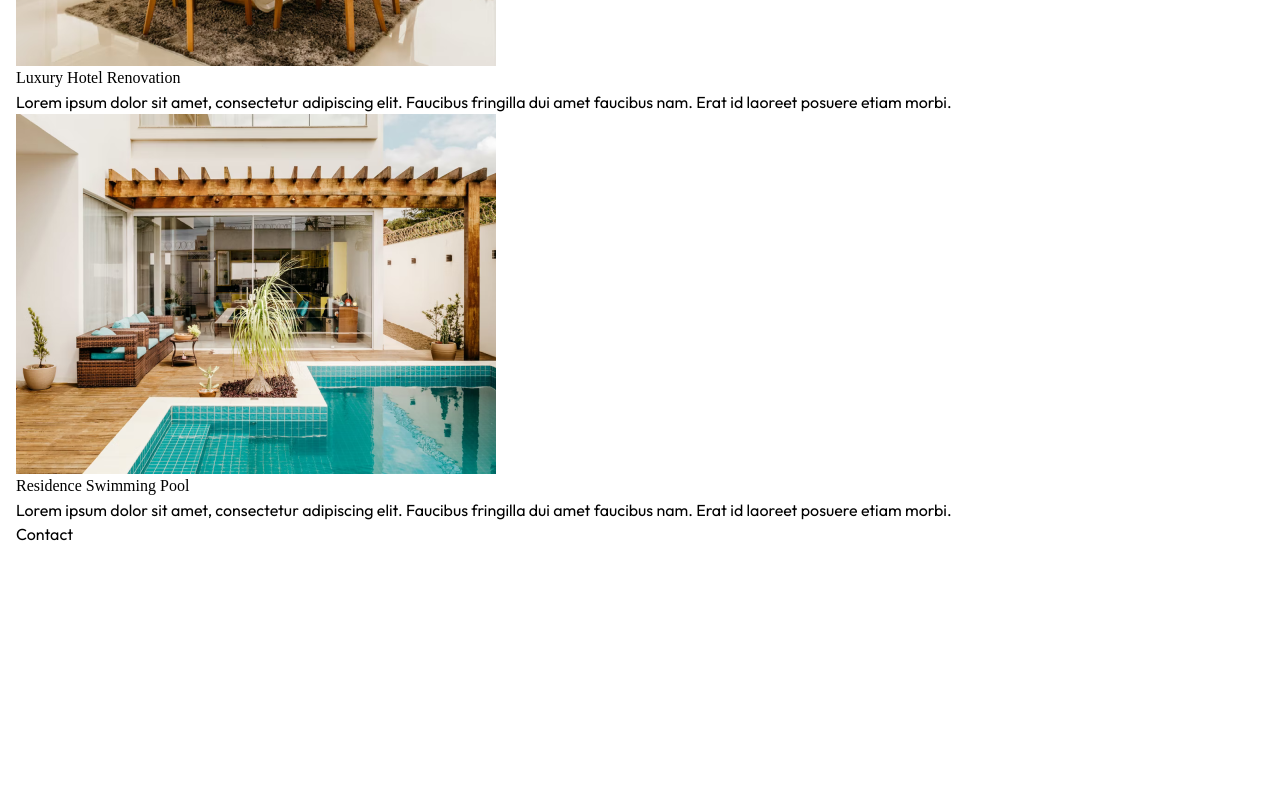
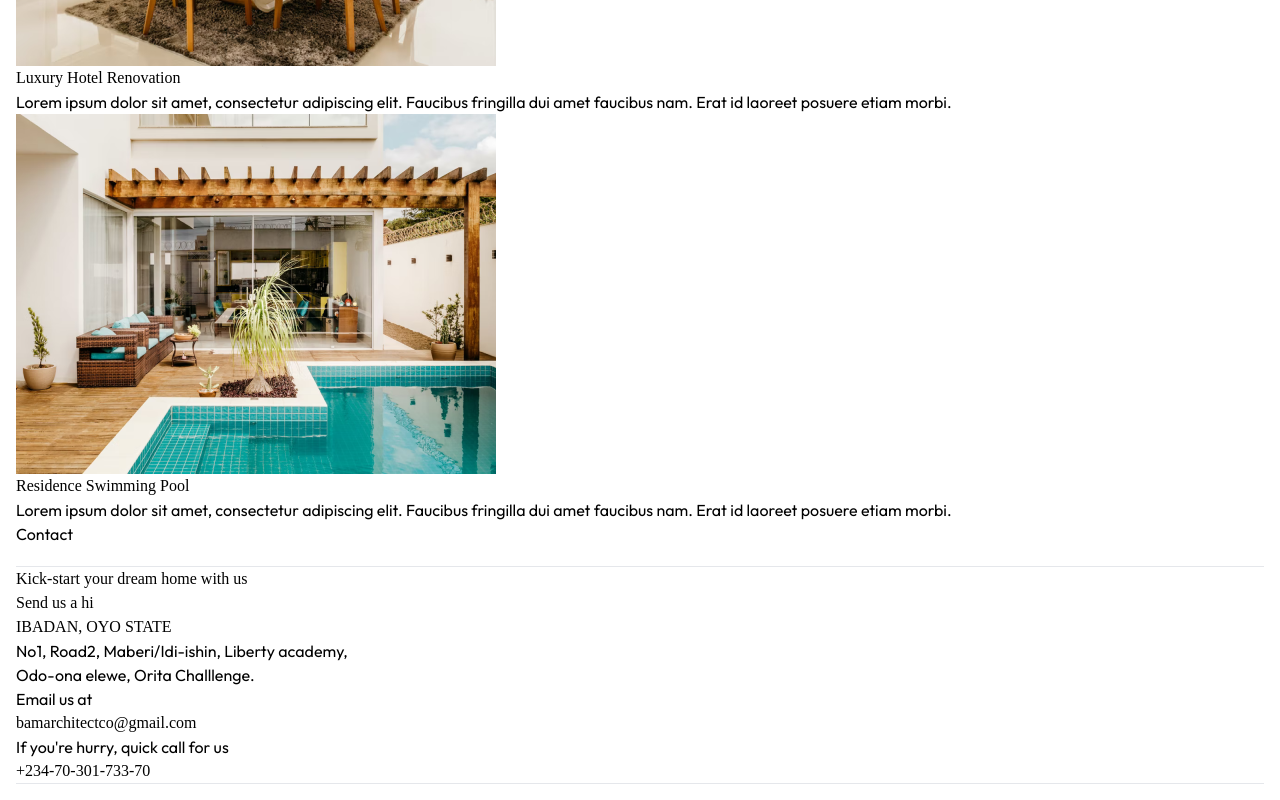
Before and after one commit to Aisha-zen/BAM, a React (Vite) app: page / in a window 1280 px wide. Shown: the part 5475-6275 px from the top of the page. Before the commit the page ends 6057 px from the top, so only its background shows below. Built offline with nearby package versions, Linux system fonts and the light colour scheme; the HTML template or start-up script is replaced by a standard one; a web font is replaced by a local one.

Commit message:
contact section

```diff
--- a/src/App.jsx
+++ b/src/App.jsx
@@ -4,6 +4,7 @@ import Hero from './Hero.jsx'
 import About from './About.jsx'
 import Services from './Services.jsx'
 import Works from './Works.jsx'
+import Contact from './Contact.jsx'
 import { Route, Routes } from 'react-router-dom'
 
 function App() {
@@ -15,13 +16,15 @@ function App() {
         <Route path='/' element={<home/>}/>
         <Route path='/About' element={<About />}/>
         <Route path='/Services' element={<Services/>}/>
-        <Route path='/Works' element={<Works/>}/>
+        <Route path='/Works' element={<Works />} />
+        <Route path='/Contact' element={<Contact/>}/>
 
       </Routes>
       <Hero />
       <About />
       <Services />
       <Works />
+      <Contact />
 
 
     </>
--- /dev/null
+++ b/src/Contact.jsx
@@ -0,0 +1,40 @@
+import React from 'react'
+import './App.css'
+
+function Contact() {
+  return (
+      <>
+          <div className='w-full py-10'>
+              <div className='w-[95%] mx-auto flex lg:flex-row flex-col justify-between gap-5 pb-10'>
+                  <div className='lg:w-[34%] w-full'>
+                      <h1 className='lg:text-4xl text-3xl  font-normal head '>Kick-start your dream home with us</h1>
+                      <h2 className=' lg:text-3xl text-2xl italic text-[#94D82D]   font-normal head'> Send us a hi</h2>
+                  </div>
+                  <div className='flex flex-col gap-5'>
+                      <div className='flex flex-col gap-3'>
+                          <p className='head lg:text-3xl text-2xl font-normal'>IBADAN, OYO STATE</p>
+                          <p className='lg:text-[1rem] text-[.9rem] font-light'>No1, Road2, Maberi/Idi-ishin, Liberty academy, <br/>Odo-ona elewe, Orita Challlenge.</p>
+                      </div>
+                      <div  className='flex flex-col gap-3'>
+                          <p className='lg:text-[1.2rem] text-2xl font-light'>Email us at</p>
+                          <p className='head text-[#94D82D] text-2xl  lg:text-3xl font-normal'>bamarchitectco@gmail.com</p>
+                      </div>
+                      <div  className='flex flex-col gap-3'>
+                          <p className='lg:text-[1.2rem] text-xl font-light'>If you're hurry, quick call for us</p>
+                          <p className='head text-[#94D82D] text-2xl  lg:text-3xl font-normal'>+234-70-301-733-70</p>
+                      </div>
+                  </div>
+                  <hr/>
+              </div>
+          </div>
+
+
+
+
+
+
+      </>
+  )
+}
+
+export default Contact
--- a/src/Works.jsx
+++ b/src/Works.jsx
@@ -8,7 +8,7 @@ import go from '../public/go.svg'
 function Works() {
   return (
     <>
-      <div className='w-full pt-10'>
+      <div className='w-full pt-10 '>
         <div className='w-[95%] mx-auto'>
           <div className='flex flex-col'>
             <div className='flex items-center gap-3 text-[#94D82D] '>
@@ -16,7 +16,7 @@ function Works() {
               <p>Our recent works</p>
             </div>
             <div className='lg:w-[40%] w-full lg:pb-0 pb-5'>
-              <h1 className='text-4xl  font-normal head '>Some of our crafts made with love</h1>
+              <h1 className='lg:text-4xl text-2xl  font-normal head '>Some of our crafts made with love</h1>
             </div>
           </div>
           <div className='flex lg:flex-row flex-col items-center justify-between w-full gap-10'>
@@ -44,13 +44,13 @@ function Works() {
               </div>
             </div>
           </div>
-          <div className='lg:pt-0 pt-10'>
+          <div className='lg:pt-0 pt-10 pb-10'>
             <button className='bg-[#94D82D] px-4 py-2  text-white flex items-center'> Contact <img src={go} /></button>
 
           </div>
 
         </div>
-
+        <hr />
       </div>
 
 
--- a/src/nav.jsx
+++ b/src/nav.jsx
@@ -18,7 +18,7 @@ function Nav() {
 
   return (
     <>
-      <header className='flex items-center justify-between  w-full flex-wrap sticky top-0 z-20 bg-gray-50'>
+      <header className='flex items-center justify-between  w-full flex-wrap sticky top-0 z-20 bg-white shadow-sm'>
         <div className="font-medium logo"><NavLink to="/" >
           mabdesign</NavLink>
         </div>
@@ -27,7 +27,7 @@ function Nav() {
             <NavLink to="/about" >About</NavLink>
             <NavLink to="/Services" >Services </NavLink>
             <NavLink to="/Works" >Our works </NavLink>
-            <NavLink to="/Contact"  className='bg-[#94D82D] px-4 py-2 text-white flex items-center'> Contact <img src={go} /> </NavLink>
+            <NavLink to="/Contact" className='bg-[#94D82D] px-4 py-2 text-white flex items-center'> Contact <img src={go} /> </NavLink>
           </div>
           <div className='md:hidden'>
             <button onClick={toogleNavbar}> {isOpen ? <X /> : <Menu />} </button>
@@ -35,7 +35,7 @@ function Nav() {
 
         </nav>
         {isOpen && (
-          <div className='flex basis-full flex-col  gap-5 font-regular items-center'>
+          <div className='flex basis-full flex-col  gap-5 font-regular items-center pb-5'>
             <NavLink to="/about" onClick={closeMenu}>About</NavLink>
             <NavLink to="/Services" onClick={closeMenu}>Services </NavLink>
             <NavLink to="/Works" onClick={closeMenu}>Our works </NavLink>
```
